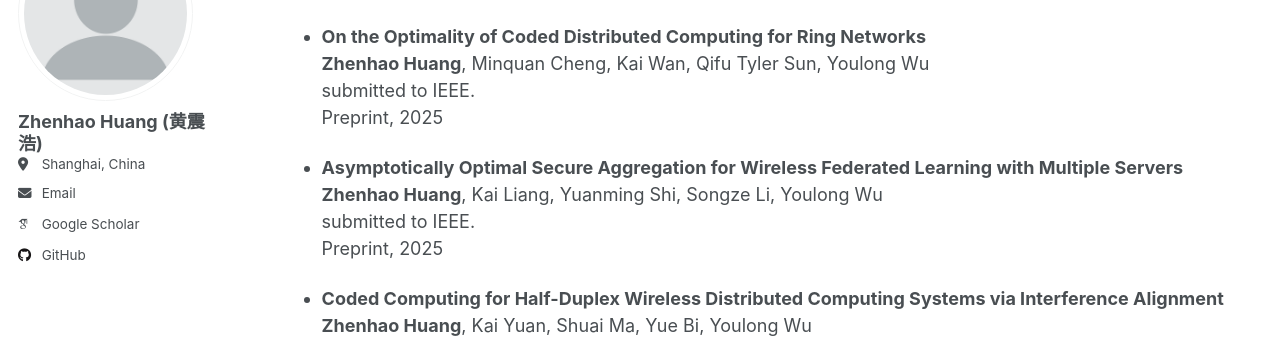
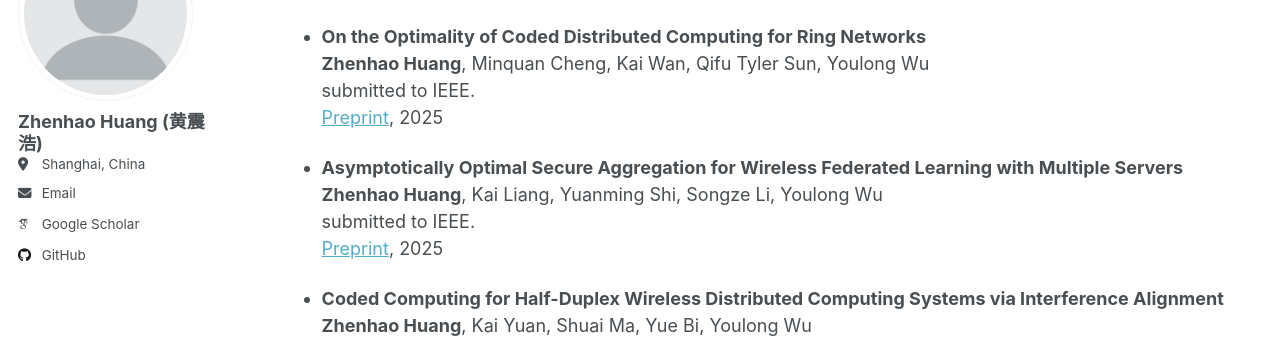
Before and after one commit to yuchen404/yuchen404.github.io, a Jekyll site: the page built from _pages/publications.md, in a window 1280 px wide and 900 px high. Shown: the part 173-516 px from the top of the window. Built offline with Jekyll 4.4.1, drawn with Linux system fonts in a browser that asks for light colours; some web fonts are replaced; part of the change alters nothing that is shown.

```diff
--- a/_pages/publications.md
+++ b/_pages/publications.md
@@ -36,12 +36,12 @@ author_profile: true
 * **On the Optimality of Coded Distributed Computing for  Ring Networks** \
 **Zhenhao Huang**, Minquan Cheng, Kai Wan, Qifu Tyler Sun, Youlong Wu \
 submitted to IEEE. \
-Preprint, 2025
+[Preprint](https://arxiv.org/abs/2507.00091), 2025
 
 * **Asymptotically Optimal Secure Aggregation for Wireless Federated Learning with Multiple Servers** \
 **Zhenhao Huang**, Kai Liang, Yuanming Shi, Songze Li, Youlong Wu \
 submitted to IEEE. \
-Preprint, 2025
+[Preprint](https://arxiv.org/abs/2506.23680), 2025
 
 * **Coded Computing for Half-Duplex Wireless Distributed Computing Systems via Interference Alignment** \
 **Zhenhao Huang**, Kai Yuan, Shuai Ma, Yue Bi, Youlong Wu \
```
